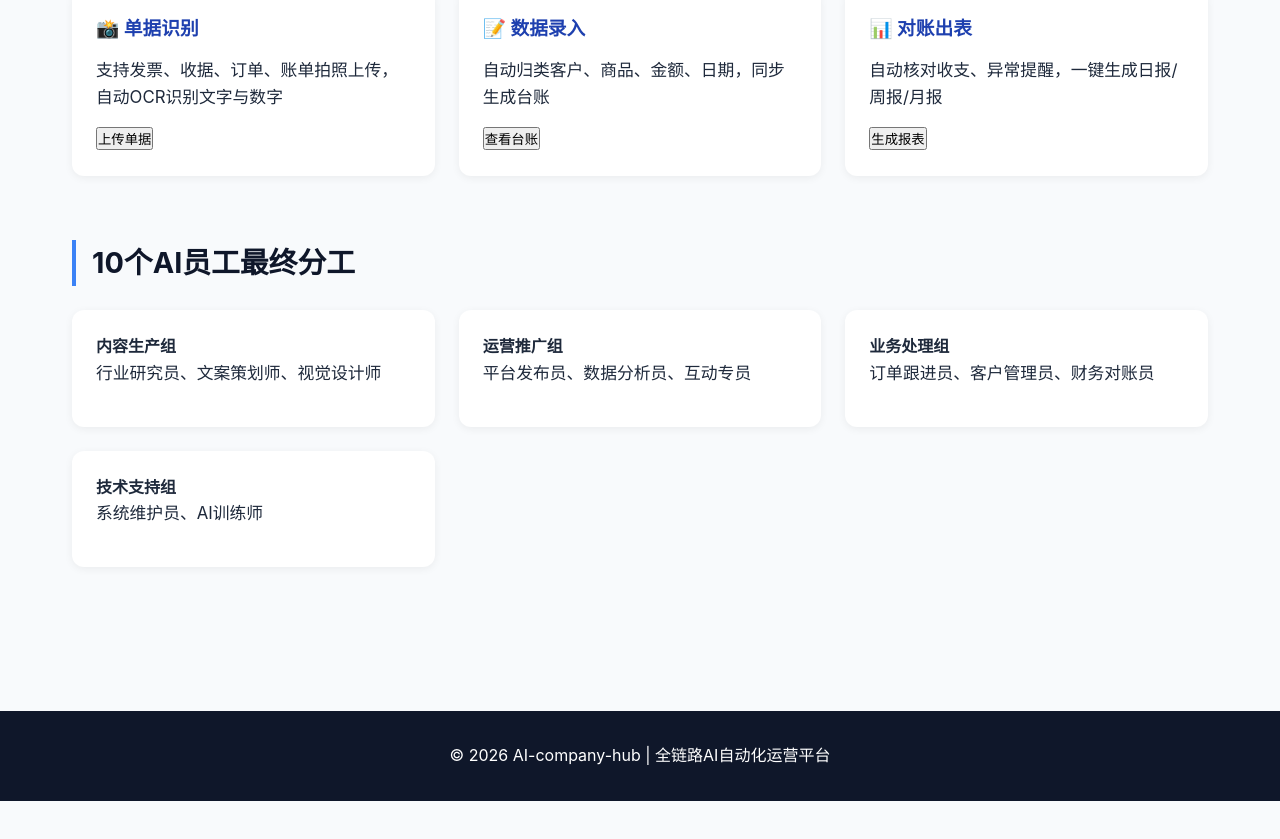
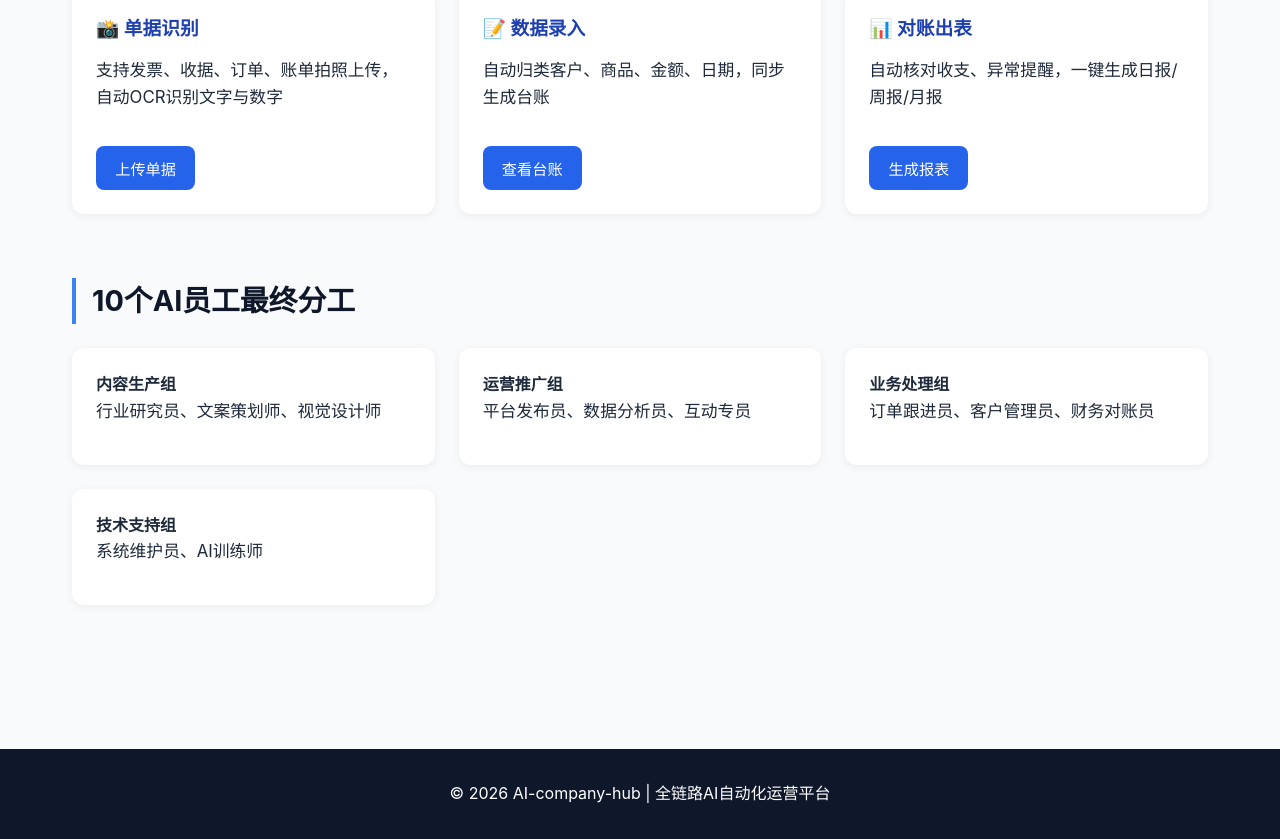
Before and after one commit to edwardchaiks-jpg/AI-company-hub, a React (Vite) app: page / in a window 1280 px wide. Shown: the part 780-1619 px from the top of the page. Before the commit the page ends 1581 px from the top, so only its background shows below. Built offline with nearby package versions, Linux system fonts and the light colour scheme.

Commit message:
Update index.css

```diff
--- a/src/index.css
+++ b/src/index.css
@@ -118,3 +118,19 @@ body {
   padding: 2rem;
   margin-top: 2rem;
 }
+.action-btn {
+  margin-top: 1.2rem;
+  padding: 0.7rem 1.2rem;
+  background: #2563eb;
+  color: white;
+  border: none;
+  border-radius: 8px;
+  font-size: 0.95rem;
+  font-weight: 500;
+  cursor: pointer;
+  transition: background 0.2s;
+}
+
+.action-btn:hover {
+  background: #1d4ed8;
+}
```
